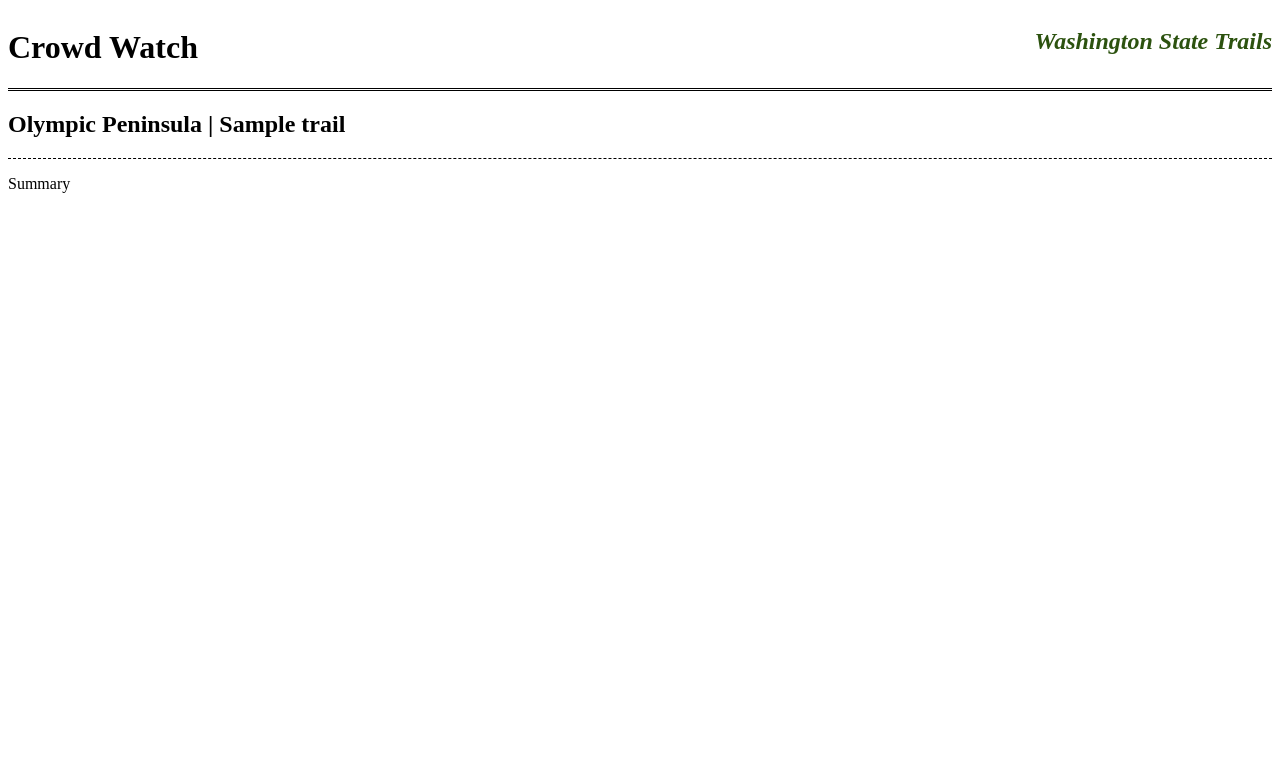
After one commit to kris71990/crowd-watch, a Django app: page /trails/OP/00000000-0000-0000-0000-000000000001/summary in a window 1280 px wide. The commit adds this page. Shown: the top 783 px of the page. Run offline with Django 3.2, Linux system fonts and the light colour scheme; tables that the repository leaves empty hold one stand-in row (values such as "Sample post").

Commit message:
begin add trail summary

```diff
--- a/trails/static/trails/base_style.css
+++ b/trails/static/trails/base_style.css
@@ -5,6 +5,16 @@ ul {
 
 .subheader {
   border-bottom: 1px dashed black;
+}
+
+.subheader * {
+  display: inline-block;
+}
+
+.subheader p a {
+  color: blue;
+  font-weight: bold;
+  padding-left: 20px;
 }
 
 .report-footer {
--- /dev/null
+++ b/trails/templates/trails/trail-summary.html
@@ -0,0 +1,20 @@
+{% load static %}
+<link rel="stylesheet" type="text/css" href="{% static 'trails/base_style.css' %}">
+
+<!DOCTYPE html>
+<html>
+  <head>
+    <meta charset="utf-8">
+    <title>Trail Summary</title>
+  </head>
+  <body>
+    {% include "./header.html" %}
+    <div class="subheader">
+      <h2>
+        <a href="{% url 'trails' trail.region %}">{{ trail.get_region_display }}</a> |
+        {{ trail.name }}
+      </h2>
+    </div>
+    <p>Summary</p>
+  </body>
+</html>
--- a/trails/templates/trails/trailheads.html
+++ b/trails/templates/trails/trailheads.html
@@ -16,6 +16,7 @@
         <a href="{% url 'trails' trail.region %}">{{ trail.get_region_display }}</a> |
         {{ trail.name }}
       </h2>
+      <p><a href="{% url 'trail_summary' region=region trail=trail.id %}">(Trail Summary)</a></p>
     </div>
     {% if trailheads_list %}
     <div class="filters">
--- a/trails/urls.py
+++ b/trails/urls.py
@@ -13,10 +13,12 @@ urlpatterns = [
   path('<str:region>/', views.trails, name='trails'),
   path('<str:region>/<str:trail>/', views.trailheads, name='trailheads'),
 
-  # TODO
+  #TODO
+  path('<str:region>/<str:trail>/summary', views.trail_summary, name='trail_summary'),
+  #
+
   path('<str:region>/trailheads/bathroom/', views.trailheads_filter_bathroom, name='trailheads_filter_bathroom'),
   path('<str:region>/trailheads/access/', views.trailheads_filter_access, name='trailheads_filter_access'),
-  #
 
   path('<str:region>/<str:trail>/reports/', views.reports_trail, name='reports_trail'),
   path('<str:region>/<str:trail>/<str:trailhead>/reports/', views.reports_trailhead, name='reports_trailhead'),
--- a/trails/views.py
+++ b/trails/views.py
@@ -75,6 +75,16 @@ def trailheads(request, region, trail):
     'formTimeFilter': formTimeFilter,
   }
   return render(request, 'trails/trailheads.html', context)
+
+def trail_summary(request, region, trail):
+  trail_obj = Trail.objects.get(pk=trail)
+  trailheads_obj = Trailhead.objects.filter(trail=trail)
+  context = {
+    'region': region,
+    'trail': trail_obj,
+    'trailheads': trailheads_obj,
+  }
+  return render(request, 'trails/trail-summary.html', context)
 
 def trailheads_filter_bathroom(request, region):
   trailheads_list = Trailhead.objects.filter(trail__region=region).filter(bathroom_status='O').annotate(Count('report')).order_by('-modified')
```
Also changed, not shown: trails/tests/views/test_trail_summary.py (added, +24 -0 lines).
